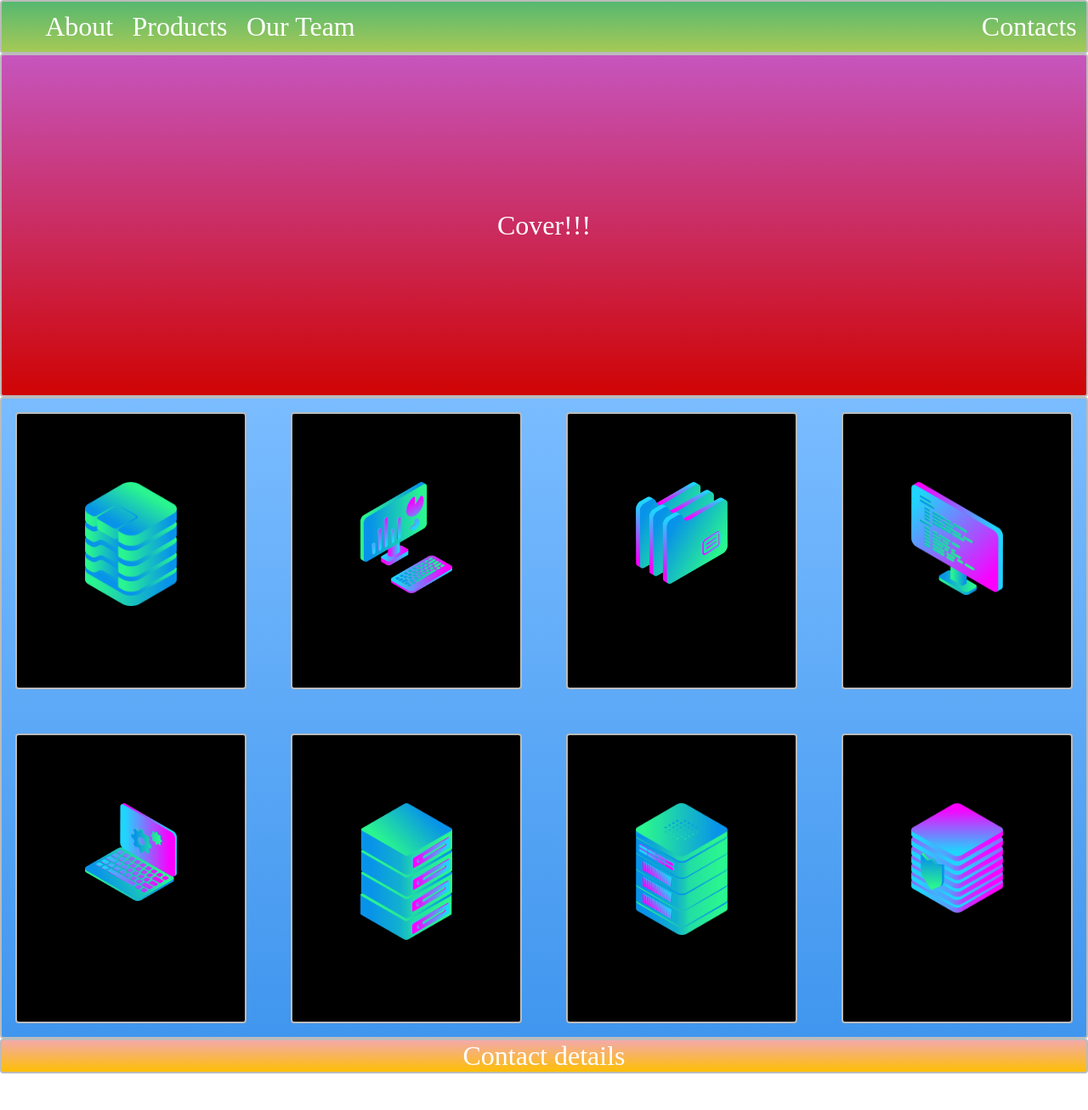
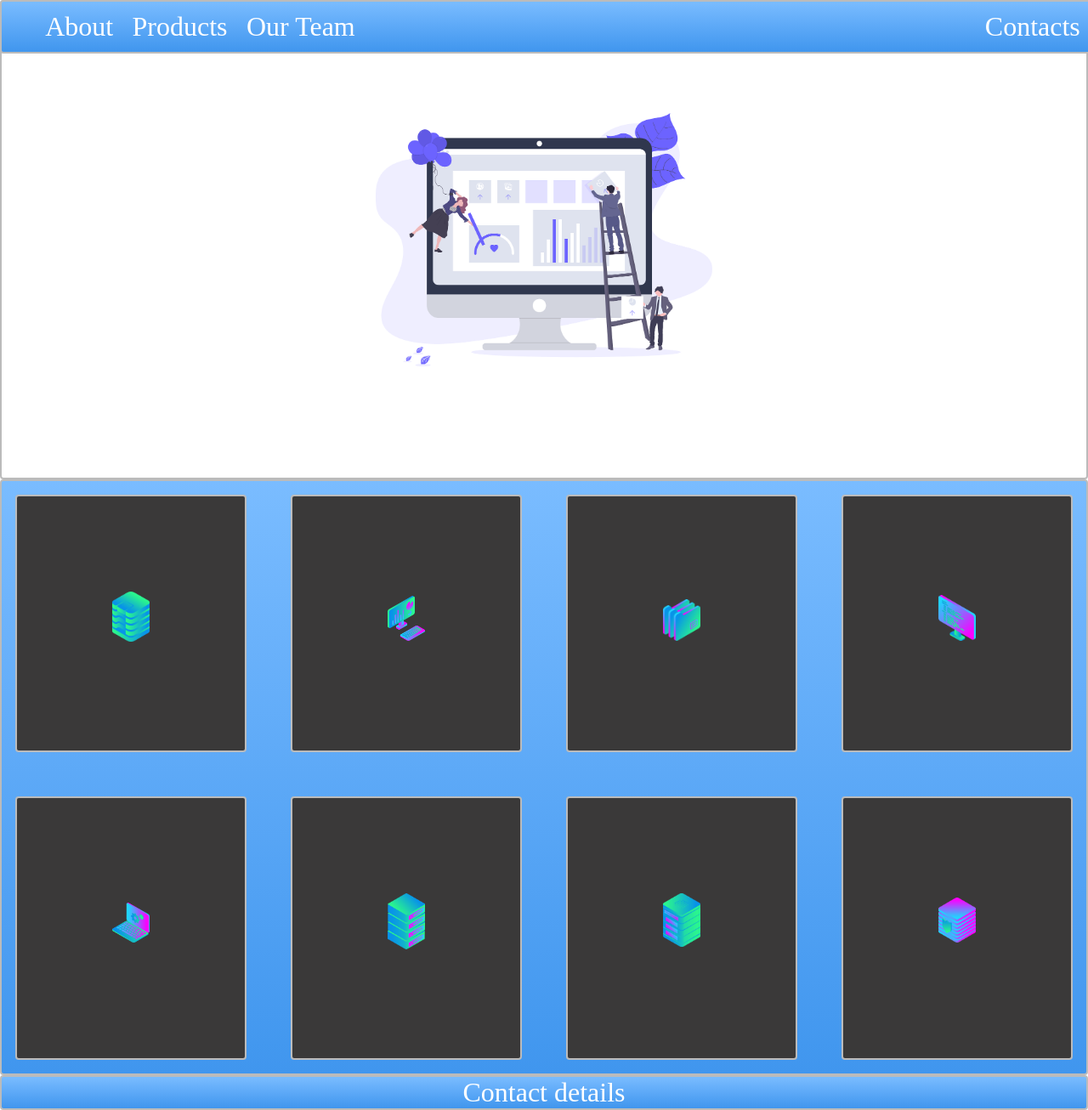
Before and after one commit to indujakr/indujakr.github.io, a plain HTML site: page LayoutDesign/index.html in a window 1280 px wide. Shown: the whole page at 85% size. Before the commit the page ends 1263 px from the top, so only its background shows below. Drawn offline with Linux system fonts and the light colour scheme.

Commit message:
Layout Updated

```diff
--- a/LayoutDesign/index.html
+++ b/LayoutDesign/index.html
@@ -6,8 +6,7 @@
   <meta charset="utf-8" >
 </head>
 <body>
-  <div class="container">
-  <nav class="zone green">
+  <nav class="zone blue container">
      <ul class="main-nav">
        <li><a href="#green">About</a></li>
        <li><a href="#green">Products</a></li>
@@ -15,7 +14,7 @@
        <li class="end"><a href="#green">Contacts</a></li>
      </ul>
   </nav>
-  <div class="cover zone red"><p>Cover!!!</p></div>
+  <div class="cover zone"><img class="cover-image" src=".\img\undraw.png"></div>
   <div class="grid-wrapper zone blue">
    <div  class="img-source zone" > <img  src=".\img\data_storage_2_2.png" alt="data_Source"> </div>
    <div  class="img-source zone"> <img src=".\img\desktop_analytics_2.png" alt="desktop_analytics"> </div>
@@ -26,7 +25,7 @@
    <div  class="img-source zone"><img  src=".\img\server_3.png" alt="server_3"> </div>
    <div  class="img-source zone"> <img  src=".\img\server_safe_2.png" alt="server_safe"> </div>
   </div>
-  <footer class="zone yellow">Contact details</footer>
-</div>
+  <footer class="zone blue">Contact details</footer>
+
 </body>
 </html>
--- a/LayoutDesign/style.css
+++ b/LayoutDesign/style.css
@@ -1,7 +1,5 @@
 body{
     margin: auto 0;
-}
-.container{
     font-family: 'Times New Roman', Times, serif;
 }
 
@@ -21,33 +19,15 @@ body{
     box-shadow:rgba(0,0,0,0.8) 0px 5px 15px, inset rgba(0,0,0,0.15) 0px -10px 20px;
 }
 
-/***********************************************************************
-  Green Background
- **********************************************************************/
-
-.green{
-    background: #56B870; /* Old browsers */
-    background: -moz-linear-gradient(top, #56B870 0%, #a5c956 100%); /* FF3.6+ */
-    background: -webkit-gradient(linear, left top, left bottom, color-stop(0%,#56B870), color-stop(100%,#a5c956)); /* Chrome,Safari4+ */
-    background: -webkit-linear-gradient(top, #56B870 0%,#a5c956 100%); /* Chrome10+,Safari5.1+ */
-    background: -o-linear-gradient(top, #56B870 0%,#a5c956 100%); /* Opera 11.10+ */
-    background: -ms-linear-gradient(top, #56B870 0%,#a5c956 100%); /* IE10+ */
-    background: linear-gradient(top, #56B870 0%,#a5c956 100%); /* W3C */
+.img-source:hover {
+    -webkit-transform: rotate(5deg);
+    -moz-transform: rotate(5deg);
+    -o-transform: rotate(5deg);
+    transform: rotate(5deg);
 }
 
-/***********************************************************************
- *  Red Background
- **********************************************************************/
 
-.red{
-    background: #C655BE; /* Old browsers */
-    background: -moz-linear-gradient(top, #C655BE 0%, #cf0404 100%); /* FF3.6+ */
-    background: -webkit-gradient(linear, left top, left bottom, color-stop(0%,#C655BE), color-stop(100%,#cf0404)); /* Chrome,Safari4+ */
-    background: -webkit-linear-gradient(top, #C655BE 0%,#cf0404 100%); /* Chrome10+,Safari5.1+ */
-    background: -o-linear-gradient(top, #C655BE 0%,#cf0404 100%); /* Opera 11.10+ */
-    background: -ms-linear-gradient(top, #C655BE 0%,#cf0404 100%); /* IE10+ */
-    background: linear-gradient(top, #C655BE 0%,#cf0404 100%); /* W3C */
-}
+
 
 /***********************************************************************
  *  Blue Background
@@ -64,20 +44,29 @@ body{
 }
 
 /***********************************************************************
- *  Yellow Background
+ *  Red Background
  **********************************************************************/
 
-.yellow{
-    background: #F3AAAA; /* Old browsers */
-    background: -moz-linear-gradient(top, #F3AAAA 0%, #febf04 100%); /* FF3.6+ */
-    background: -webkit-gradient(linear, left top, left bottom, color-stop(0%,#F3AAAA), color-stop(100%,#febf04)); /* Chrome,Safari4+ */
-    background: -webkit-linear-gradient(top, #F3AAAA 0%,#febf04 100%); /* Chrome10+,Safari5.1+ */
-    background: -o-linear-gradient(top, #F3AAAA 0%,#febf04 100%); /* Opera 11.10+ */
-    background: -ms-linear-gradient(top, #F3AAAA 0%,#febf04 100%); /* IE10+ */
-    background: linear-gradient(top, #F3AAAA 0%,#febf04 100%); /* W3C */
+ .red{
+    background: #C655BE; /* Old browsers */
+    background: -moz-linear-gradient(top, #C655BE 0%, #cf0404 100%); /* FF3.6+ */
+    background: -webkit-gradient(linear, left top, left bottom, color-stop(0%,#C655BE), color-stop(100%,#cf0404)); /* Chrome,Safari4+ */
+    background: -webkit-linear-gradient(top, #C655BE 0%,#cf0404 100%); /* Chrome10+,Safari5.1+ */
+    background: -o-linear-gradient(top, #C655BE 0%,#cf0404 100%); /* Opera 11.10+ */
+    background: -ms-linear-gradient(top, #C655BE 0%,#cf0404 100%); /* IE10+ */
+    background: linear-gradient(top, #C655BE 0%,#cf0404 100%); /* W3C */
 }
 
+
+
+
 /* Nav Bar */
+.container{
+    position: fixed;
+    top : 0;
+    width : 100%;
+}
+
 .main-nav {
     display: flex;
     margin: 0;
@@ -108,7 +97,12 @@ a{
     display: flex;
     align-items: center;
     justify-content: center;
-    height: 50vh;
+    height: 70vh;
+}
+
+.cover-image{
+    width : 60vh;
+
 }
 
 /* Display Grid */
@@ -123,8 +117,8 @@ a{
 }
 
 .img-source {
-    background-color: black;
-    padding: 5rem;
+    background-color: rgb(58, 57, 57);
+    padding: 7rem;
     margin: 1rem;
 
 }
```
